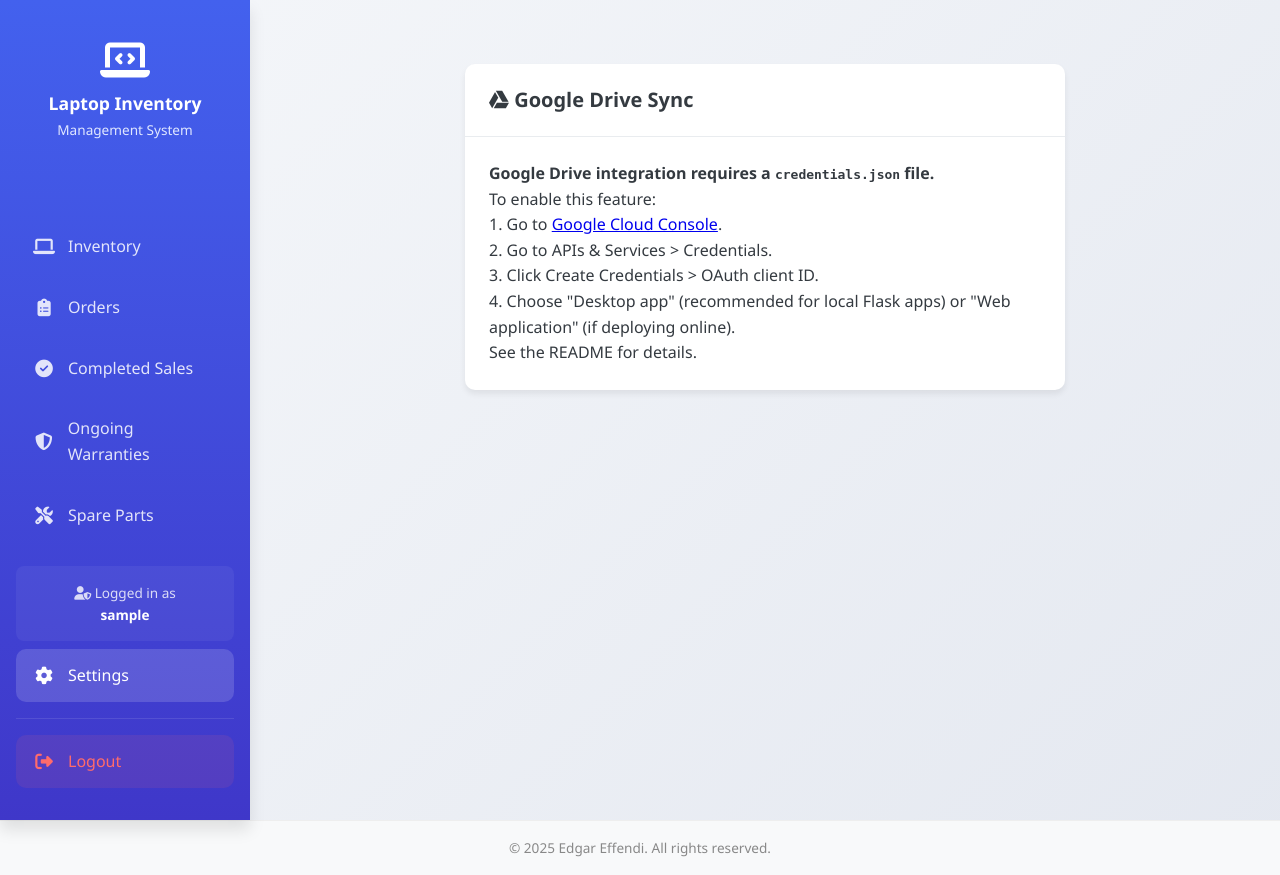
After one commit to Ang-edgar/laptop-inventory-management, a Flask app: page /settings in a window 1280 px wide. The commit adds this page. Run offline with Flask 3, Linux system fonts and the light colour scheme; the visitor is signed in with stand-in values (Sample User, id 1).

Commit message:
Release v1.21b: Google Drive sync and improvements

```diff
--- a/app/app.py
+++ b/app/app.py
@@ -3,15 +3,20 @@
 import datetime
 import csv
 import io
-import os  # This was missing!
+import os
 from werkzeug.utils import secure_filename
 from functools import wraps
 from datetime import datetime
+from google_auth_oauthlib.flow import Flow
+from googleapiclient.discovery import build
+from googleapiclient.http import MediaFileUpload, MediaIoBaseDownload
+import io
 
 app = Flask(__name__)
 app.secret_key = "your_secret_key"
 UPLOAD_FOLDER = os.path.join("static", "uploads")
 os.makedirs(UPLOAD_FOLDER, exist_ok=True)
+os.environ['OAUTHLIB_INSECURE_TRANSPORT'] = '1'  # For testing only, allows HTTP (not HTTPS)
 ALLOWED_EXTENSIONS = {"png", "jpg", "jpeg", "gif"}
 app.config["UPLOAD_FOLDER"] = UPLOAD_FOLDER
 
@@ -555,12 +560,6 @@
         writer.writerow([laptop[key] for key in laptop.keys()])
     output.seek(0)
     return send_file(io.BytesIO(output.getvalue().encode()), mimetype="text/csv", as_attachment=True, download_name="laptops.csv")
-
-# --- Settings page ---
-@app.route("/settings")
-@admin_required
-def settings():
-    return render_template("settings.html")
 
 # --- Reset data ---
 @app.route("/reset_data", methods=["POST"])
@@ -1471,5 +1470,99 @@
     flash('Order deleted and items returned to inventory.', 'success')
     return redirect(url_for('admin_orders'))
 
+@app.route("/settings")
+@admin_required
+def settings():
+    creds_missing = not os.path.exists(GOOGLE_CLIENT_SECRETS)
+    return render_template("settings.html", creds_missing=creds_missing)
+
+# --- Google Drive Integration ---
+
+GOOGLE_CLIENT_SECRETS = os.path.join(os.path.dirname(__file__), "credentials.json")
+SCOPES = ["https://www.googleapis.com/auth/drive.file"]
+
+def get_google_credentials():
+    creds = session.get("google_creds")
+    if not creds:
+        return None
+    from google.oauth2.credentials import Credentials
+    return Credentials(**creds)
+
+@app.route("/google_drive_login")
+def google_drive_login():
+    flow = Flow.from_client_secrets_file(
+        GOOGLE_CLIENT_SECRETS,
+        scopes=SCOPES,
+        redirect_uri=url_for("google_drive_callback", _external=True),
+    )
+    auth_url, state = flow.authorization_url(access_type="offline", include_granted_scopes="true")
+    session["state"] = state
+    return redirect(auth_url)
+
+@app.route("/google_drive_callback")
+def google_drive_callback():
+    state = session.get("state")
+    flow = Flow.from_client_secrets_file(
+        GOOGLE_CLIENT_SECRETS,
+        scopes=SCOPES,
+        state=state,
+        redirect_uri=url_for("google_drive_callback", _external=True),
+    )
+    flow.fetch_token(authorization_response=request.url)
+    creds = flow.credentials
+    session["google_creds"] = {
+        "token": creds.token,
+        "refresh_token": creds.refresh_token,
+        "token_uri": creds.token_uri,
+        "client_id": creds.client_id,
+        "client_secret": creds.client_secret,
+        "scopes": creds.scopes,
+    }
+    flash("Google Drive connected!", "success")
+    return redirect(url_for("settings"))
+
+@app.route("/google_drive_upload")
+def google_drive_upload():
+    creds = get_google_credentials()
+    if not creds:
+        flash("Please connect your Google Drive first.", "danger")
+        return redirect(url_for("settings"))
+    db_path = os.environ.get('DB_PATH', 'data/laptops.db')
+    if not os.path.exists(db_path):
+        flash(f"Database file not found at {db_path}.", "danger")
+        return redirect(url_for("settings"))
+    service = build("drive", "v3", credentials=creds)
+    file_metadata = {"name": "laptops.db"}
+    media = MediaFileUpload(db_path, mimetype="application/x-sqlite3")
+    file = service.files().create(body=file_metadata, media_body=media, fields="id").execute()
+    flash("Database uploaded to Google Drive!", "success")
+    return redirect(url_for("settings"))
+
+@app.route("/google_drive_download")
+def google_drive_download():
+    creds = get_google_credentials()
+    if not creds:
+        flash("Please connect your Google Drive first.", "danger")
+        return redirect(url_for("settings"))
+    db_path = os.environ.get('DB_PATH', 'data/laptops.db')
+    service = build("drive", "v3", credentials=creds)
+    # Find the file named 'laptops.db'
+    results = service.files().list(q="name='laptops.db'", fields="files(id, name)").execute()
+    items = results.get("files", [])
+    if not items:
+        flash("No laptops.db found in your Google Drive.", "danger")
+        return redirect(url_for("settings"))
+    file_id = items[0]["id"]
+    request_drive = service.files().get_media(fileId=file_id)
+    # Ensure the data directory exists
+    os.makedirs(os.path.dirname(db_path), exist_ok=True)
+    fh = io.FileIO(db_path, "wb")
+    downloader = MediaIoBaseDownload(fh, request_drive)
+    done = False
+    while not done:
+        status, done = downloader.next_chunk()
+    flash("Database downloaded from Google Drive!", "success")
+    return redirect(url_for("settings"))
+
 if __name__ == "__main__":
     app.run(debug=True, host="0.0.0.0", port=5000)
--- a/app/templates/base.html
+++ b/app/templates/base.html
@@ -712,6 +712,11 @@
                         <strong style="color: white;">{{ session.username or 'Admin' }}</strong>
                     </div>
                 </li>
+                                <li>
+                    <a href="{{ url_for('settings') }}" class="{% if request.path == '/settings' %}active{% endif %}">
+                        <i class="fas fa-cog"></i> Settings
+                    </a>
+                </li>
                 <li style="margin-top: 1rem; border-top: 1px solid rgba(255,255,255,0.1); padding-top: 1rem;">
                     <a href="{{ url_for('logout') }}" class="logout-btn"
                        onclick="return confirm('Are you sure you want to logout?')">
--- /dev/null
+++ b/app/templates/settings.html
@@ -0,0 +1,47 @@
+{% extends "base.html" %}
+{% block title %}Settings{% endblock %}
+{% block content %}
+<div class="card" style="max-width: 600px; margin: 2rem auto;">
+    <div class="card-header">
+        <h3><i class="fab fa-google-drive"></i> Google Drive Sync</h3>
+    </div>
+    <div class="card-body">
+        {% if creds_missing %}
+            <div class="alert alert-danger mb-2">
+                <strong>Google Drive integration requires a <code>credentials.json</code> file.</strong><br>
+                To enable this feature:<br>
+                1. Go to <a href="https://console.cloud.google.com/" target="_blank">Google Cloud Console</a>.<br>
+                2. Go to APIs & Services > Credentials.<br>
+                3. Click Create Credentials > OAuth client ID.<br>
+                4. Choose "Desktop app" (recommended for local Flask apps) or "Web application" (if deploying online).<br>
+                See the README for details.
+            </div>
+        {% endif %}
+        {% with messages = get_flashed_messages(with_categories=true) %}
+            {% if messages %}
+                {% for category, message in messages %}
+                    <div class="alert alert-{{ category }} mb-2">{{ message|safe }}</div>
+                {% endfor %}
+            {% endif %}
+        {% endwith %}
+        {% if session.google_creds and not creds_missing %}
+            <p>
+                <span class="badge bg-success">Google Drive Connected</span>
+            </p>
+            <a href="{{ url_for('google_drive_upload') }}" class="btn btn-success mb-2">
+                <i class="fas fa-upload"></i> Upload Database to Drive
+            </a>
+            <a href="{{ url_for('google_drive_download') }}" class="btn btn-info mb-2">
+                <i class="fas fa-download"></i> Download Database from Drive
+            </a>
+        {% elif not creds_missing %}
+            <p>
+                <span class="badge bg-secondary">Google Drive Not Connected</span>
+            </p>
+            <a href="{{ url_for('google_drive_login') }}" class="btn btn-primary mb-2">
+                <i class="fab fa-google-drive"></i> Connect Google Drive
+            </a>
+        {% endif %}
+    </div>
+</div>
+{% endblock %}
```
Also changed, not shown: app/requirements.txt (+7 -0 lines), README.md, 1 other file.
